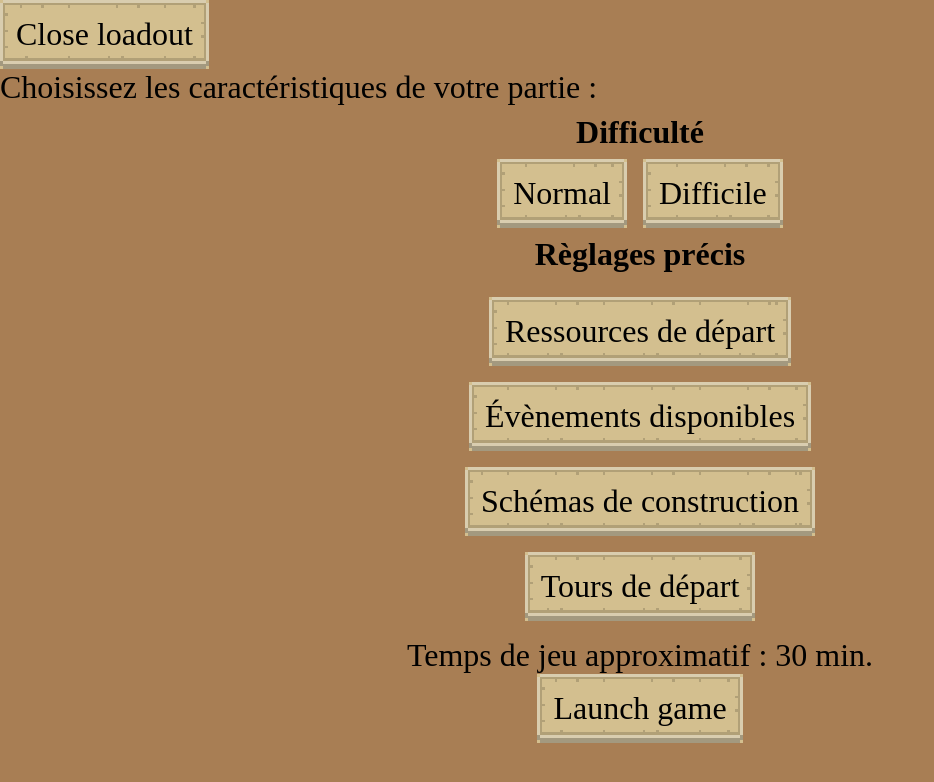
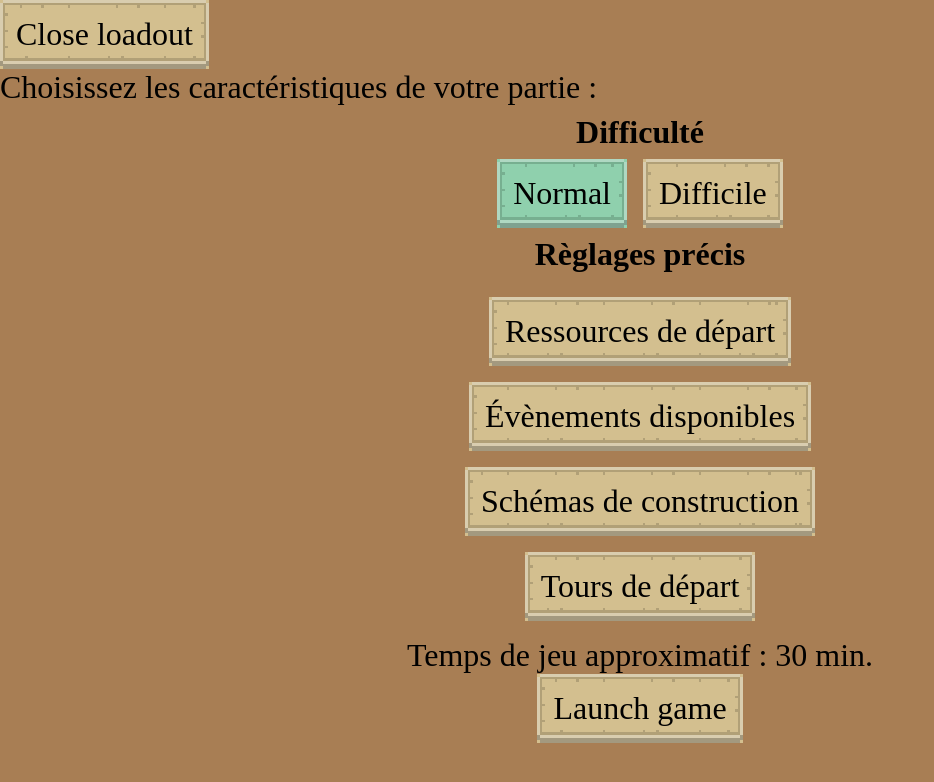
Before and after one commit to Stern-Hillpocken/kalama, an Angular app: page / in a window 1280 px wide. Both pictures are taken after a click on the button "Nouvelle partie". Shown: the top 782 px of the page, without its empty margins (0-934 px from the left). Built offline with nearby package versions, Linux system fonts and the light colour scheme; a web font is replaced by a local one.

Commit message:
Highlight loadout difficulty selected

```diff
--- a/src/app/components/ui/home/home-loadout/home-loadout.component.html
+++ b/src/app/components/ui/home/home-loadout/home-loadout.component.html
@@ -6,8 +6,8 @@
     </p>
     <h2>Difficulté</h2>
     <div class="game-difficulty">
-        <button (click)="setGameStateToDifficulty(1)">Normal</button>
-        <button (click)="setGameStateToDifficulty(2)">Difficile</button>
+        <button (click)="setGameStateToDifficulty(1)" [ngStyle]="{'filter' : gameStateChoice.difficulty === 1 ? 'hue-rotate(90deg)' : ''}">Normal</button>
+        <button (click)="setGameStateToDifficulty(2)" [ngStyle]="{'filter' : gameStateChoice.difficulty === 2 ? 'hue-rotate(90deg)' : ''}">Difficile</button>
     </div>
 
     <h2>Règlages précis</h2>
```
